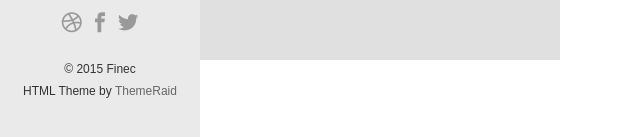
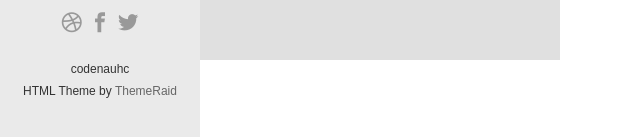
Before and after one commit to CodeNauhc/codenauhc.github.io, a plain HTML site: page index.html in a window 1280 px wide. Shown: the part 660-797 px from the top of the page, 0-640 px from the left. Drawn offline with Linux system fonts and the light colour scheme; a web font is replaced by a local one.

Commit message:
Update index.html

```diff
--- a/index.html
+++ b/index.html
@@ -75,7 +75,7 @@
             </ul>
         </div>
 
-    	<p>© 2015 Finec</p>
+    	<p>codenauhc</p>
         <p>HTML Theme by <a href="http://themeraid.com">ThemeRaid</a></p>
     </div>
     <!-- \ Site Footer -->
```
